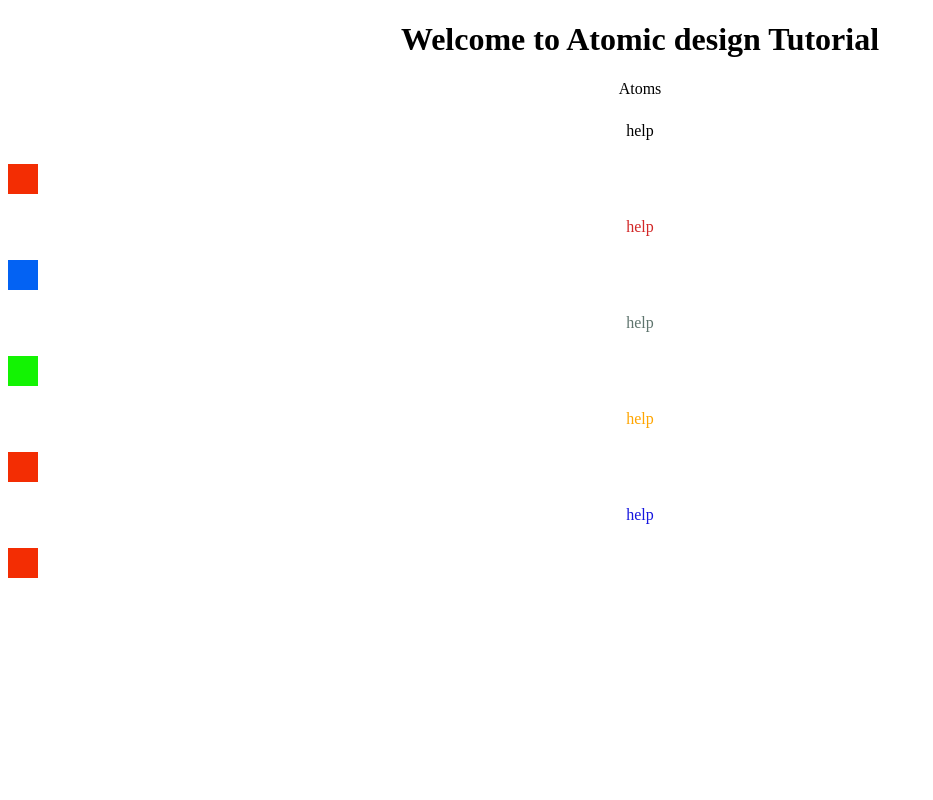
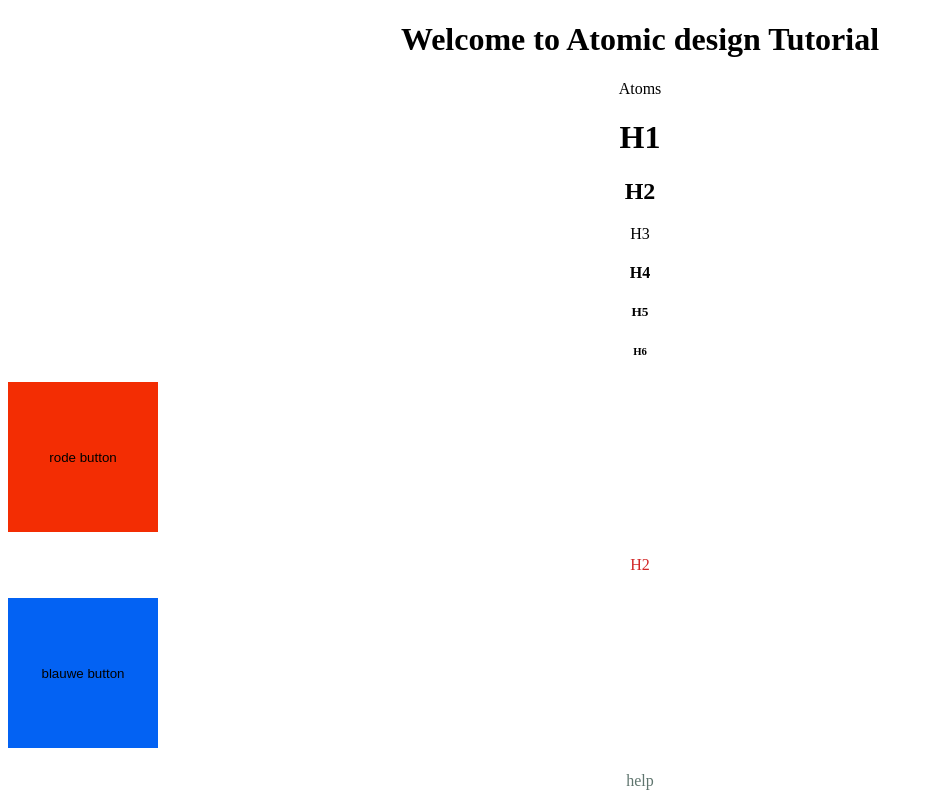
Before and after one commit to Deadelous/Angular-Atomic-Design, an Angular app in the folder Atomic-Design/: page / in a window 1280 px wide. Shown: the top 800 px of the page, without its empty margins (0-933 px from the left). Built offline with nearby package versions, Linux system fonts and the light colour scheme.

Commit message:
Header component added in atomic/atoms
-possible to make headers

```diff
--- a/Atomic-Design/src/app/app.component.html
+++ b/Atomic-Design/src/app/app.component.html
@@ -19,16 +19,23 @@
 </ul> -->
 <h1> Welcome to Atomic design Tutorial</h1>
 <p>Atoms</p>
-<atomic-a-text text="help"  color="black"></atomic-a-text>
-<atomic-a-button type="button" backgroundColor="red"></atomic-a-button>
-<atomic-a-text text="help"  color="red"></atomic-a-text>
-<atomic-a-button type="button" backgroundColor="blue"></atomic-a-button>
-<atomic-a-text text="help"  color="green"></atomic-a-text>
-<atomic-a-button type="button" backgroundColor="green"></atomic-a-button>
+<atomic-a-header text="H1" type="h1" color="black"></atomic-a-header>
+<atomic-a-header text="H2" type="h2" color="black"></atomic-a-header>
+<atomic-a-header text="H3" type="h3" color="black"></atomic-a-header>
+<atomic-a-header text="H4" type="h4" color="black"></atomic-a-header>
+<atomic-a-header text="H5" type="h5" color="black"></atomic-a-header>
+<atomic-a-header text="H6" type="h6" color="black"></atomic-a-header>
+
+
+<atomic-a-button type="button" text="rode button" backgroundColor="red"></atomic-a-button>
+<atomic-a-text text="H2"color="red"></atomic-a-text>
+<atomic-a-button type="button" text="blauwe button" backgroundColor="blue"></atomic-a-button>
+<atomic-a-text text="help"color="green"></atomic-a-text>
+<atomic-a-button type="button" text="groene button" backgroundColor="green"></atomic-a-button>
 <atomic-a-text text="help"  color="orange"></atomic-a-text>
-<atomic-a-button type="button" backgroundColor="red"></atomic-a-button>
-<atomic-a-text text="help"  color="blue"></atomic-a-text>
-<atomic-a-button type="button" backgroundColor="red"></atomic-a-button>
+<atomic-a-button type="button" text="rode button" backgroundColor="red"></atomic-a-button>
+<atomic-a-text text="help" text="rode button" color="blue"></atomic-a-text>
+<atomic-a-button type="button" text="oranje button" backgroundColor="orange"></atomic-a-button>
 
 
 
--- a/Atomic-Design/src/app/app.module.ts
+++ b/Atomic-Design/src/app/app.module.ts
@@ -5,12 +5,14 @@ import { AppRoutingModule } from './app-routing.module';
 import { AppComponent } from './app.component';
 import { ButtonComponent } from './atomic/atoms/button/button.component';
 import { TextComponent } from './atomic/atoms/text/text.component';
+import { HeaderComponent } from './atomic/atoms/header/header.component';
 
 @NgModule({
   declarations: [
     AppComponent,
     ButtonComponent,
-    TextComponent
+    TextComponent,
+    HeaderComponent
   ],
   imports: [
     BrowserModule,
--- a/Atomic-Design/src/app/atomic/atoms/button/button.component.css
+++ b/Atomic-Design/src/app/atomic/atoms/button/button.component.css
@@ -3,10 +3,10 @@ button, a {
   display: flex;
   justify-content: center;
   align-items: center;
-  width: 30px;
+  width: 150px;
   text-decoration: none;
   cursor: pointer;
-  height: 30px;
+  height: 150px;
   padding: 0;
 }
 
@@ -26,3 +26,7 @@ button, a {
 .background-color-transparent{
   background-color: transparent;
 }
+
+.background-color-orange {
+  background-color:#ffa500;
+}
--- a/Atomic-Design/src/app/atomic/atoms/button/button.component.html
+++ b/Atomic-Design/src/app/atomic/atoms/button/button.component.html
@@ -1 +1 @@
-<button (click)="onClick()" *ngIf="type =='button'" [ngClass]="[backgroundButton]"></button>
+<button (click)="onClick()" *ngIf="type =='button'" [ngClass]="[backgroundButton]">{{text}}</button>
--- a/Atomic-Design/src/app/atomic/atoms/button/button.component.ts
+++ b/Atomic-Design/src/app/atomic/atoms/button/button.component.ts
@@ -8,6 +8,7 @@ import { Component, OnInit, Input, Output, EventEmitter, OnChanges} from '@angul
 export class ButtonComponent implements OnInit, OnChanges {
   @Input() type: string;
   @Input() backgroundColor: string;
+  @Input() text: string;
 
   @Output() buttonClick = new EventEmitter();
 
--- /dev/null
+++ b/Atomic-Design/src/app/atomic/atoms/header/header.component.css
@@ -0,0 +1,81 @@
+.type-h1 {
+  display: block;
+  font-size: 2em;
+  margin-top: 0.67em;
+  margin-bottom: 0.67em;
+  margin-left: 0;
+  margin-right: 0;
+  font-weight: bold;
+}
+
+.type-h2{
+  display: block;
+  font-size: 1.5em;
+  margin-top: 0.83em;
+  margin-bottom: 0.83em;
+  margin-left: 0;
+  margin-right: 0;
+  font-weight: bold;
+}
+
+.type-.type-h3{
+  display: block;
+  font-size: 1.17em;
+  margin-top: 1em;
+  margin-bottom: 1em;
+  margin-left: 0;
+  margin-right: 0;
+  font-weight: bold;
+}
+
+.type-h4{
+  display: block;
+  font-size: 1em;
+  margin-top: 1.33em;
+  margin-bottom: 1.33em;
+  margin-left: 0;
+  margin-right: 0;
+  font-weight: bold;
+}
+
+.type-h5{
+  display: block;
+  font-size: .83em;
+  margin-top: 1.67em;
+  margin-bottom: 1.67em;
+  margin-left: 0;
+  margin-right: 0;
+  font-weight: bold;
+}
+
+.type-h6{
+  display: block;
+  font-size: .67em;
+  margin-top: 2.33em;
+  margin-bottom: 2.33em;
+  margin-left: 0;
+  margin-right: 0;
+  font-weight: bold;
+}
+
+.color-black {
+  color:black;
+}
+
+.color-red {
+  color:#d22727;
+}
+
+.color-blue{
+ color:#1616df;
+}
+
+.color-orange {
+  color:#ffa500;
+}
+.color-pink {
+  color:#eba3ce;
+}
+.color-green {
+  color:#5f756e;
+}
--- /dev/null
+++ b/Atomic-Design/src/app/atomic/atoms/header/header.component.html
@@ -0,0 +1 @@
+<div title [ngClass]="[headerType, headerColor]">{{text}}</div>
--- /dev/null
+++ b/Atomic-Design/src/app/atomic/atoms/header/header.component.ts
@@ -0,0 +1,27 @@
+import { Component, OnInit, OnChanges, Input } from '@angular/core';
+
+@Component({
+  selector: 'atomic-a-header',
+  templateUrl: './header.component.html',
+  styleUrls: ['./header.component.css']
+})
+export class HeaderComponent implements OnInit, OnChanges {
+ @Input() type: string;
+ @Input() text: string;
+ @Input() color: string;
+ @Input() size: string;
+
+ headerColor: string;
+ headerType: string;
+
+
+  constructor() { }
+
+  ngOnInit() {
+  }
+
+  ngOnChanges() {
+    this.headerType = this.type ? 'type-' + this.type : 'h1';
+    this.headerColor = this.color ? 'color-' + this.color : 'black';
+  }
+}
--- a/Atomic-Design/src/app/atomic/atoms/text/text.component.css
+++ b/Atomic-Design/src/app/atomic/atoms/text/text.component.css
@@ -23,7 +23,3 @@ p {
 .color-green {
   color:#5f756e;
 }
-
-.color-transparent{
-  color: transparent;
-}
```
Also changed, not shown: 1 other file (tests, documents, lock files or other folders).
